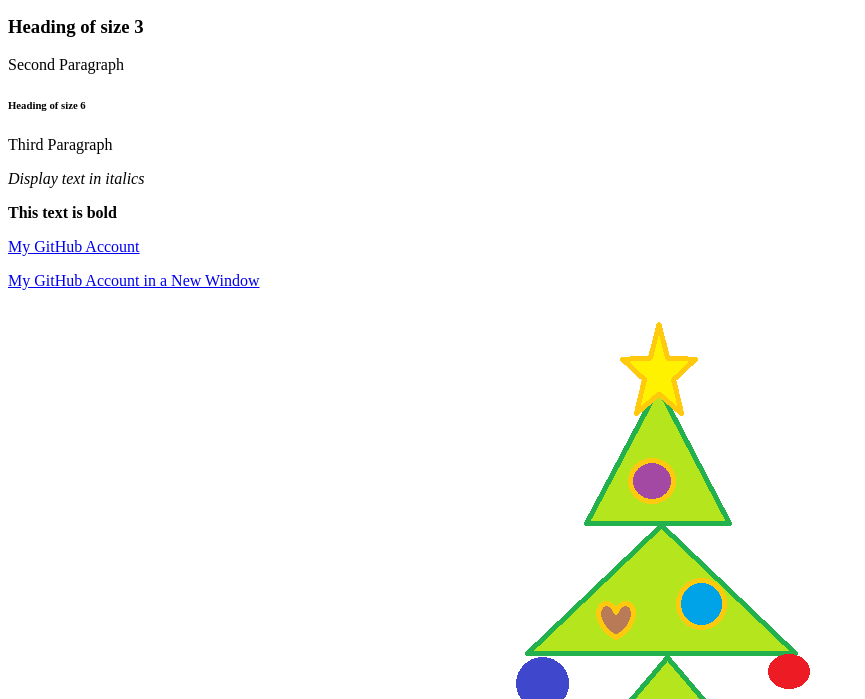
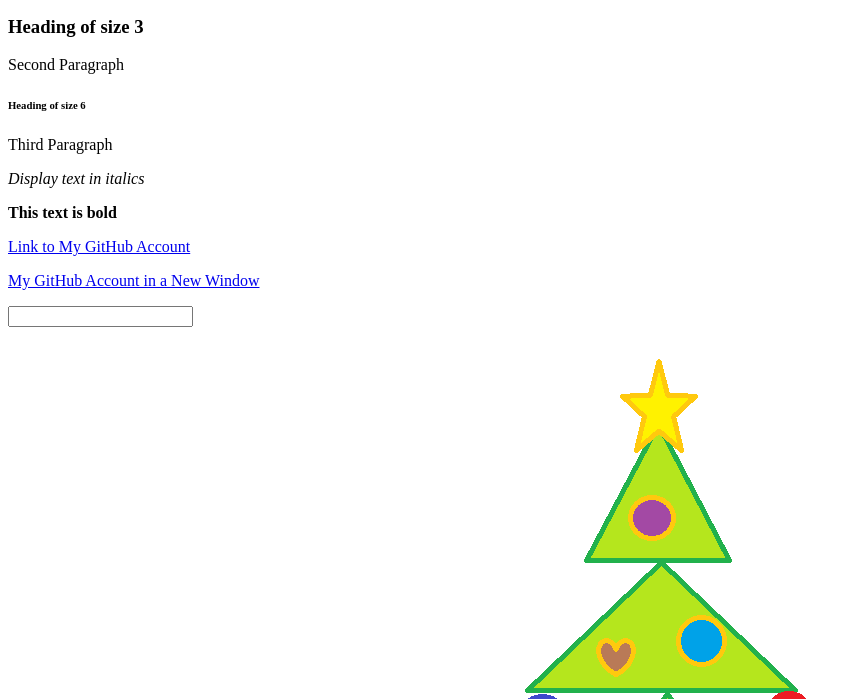
Before and after one commit to Olga-Chitsvarina/Web_Based_Systems, a plain HTML site: page HTML/Main_Concepts.html in a window 1280 px wide. Shown: the part 101-800 px from the top of the page, without its empty margins (0-865 px from the left). Drawn offline with Linux system fonts and the light colour scheme.

Commit message:
Add files via upload

```diff
--- a/HTML/Main_Concepts.html
+++ b/HTML/Main_Concepts.html
@@ -6,6 +6,9 @@
 </head>
 
 <body>
+
+<!-- This is a comment -->
+
     <h1>Heading of size 1</h1>
     <p> First Paragraph </p>
 
@@ -19,14 +22,13 @@
 
     <p> <strong>This text is bold</strong> </p>
 
-    <p> <a href="https://github.com/Olga-Chitsvarina">My GitHub Account</a> </p>
+    <p> <a href="https://github.com/Olga-Chitsvarina">Link to My GitHub Account</a> </p>
 
     <p> <a href="https://github.com/Olga-Chitsvarina" target="_blank">My GitHub Account in a New Window</a> </p>
 
+    <p><input type="text"></p>
+
     <img src="tree.png">
-
-
-
 
 </body>
 
```
